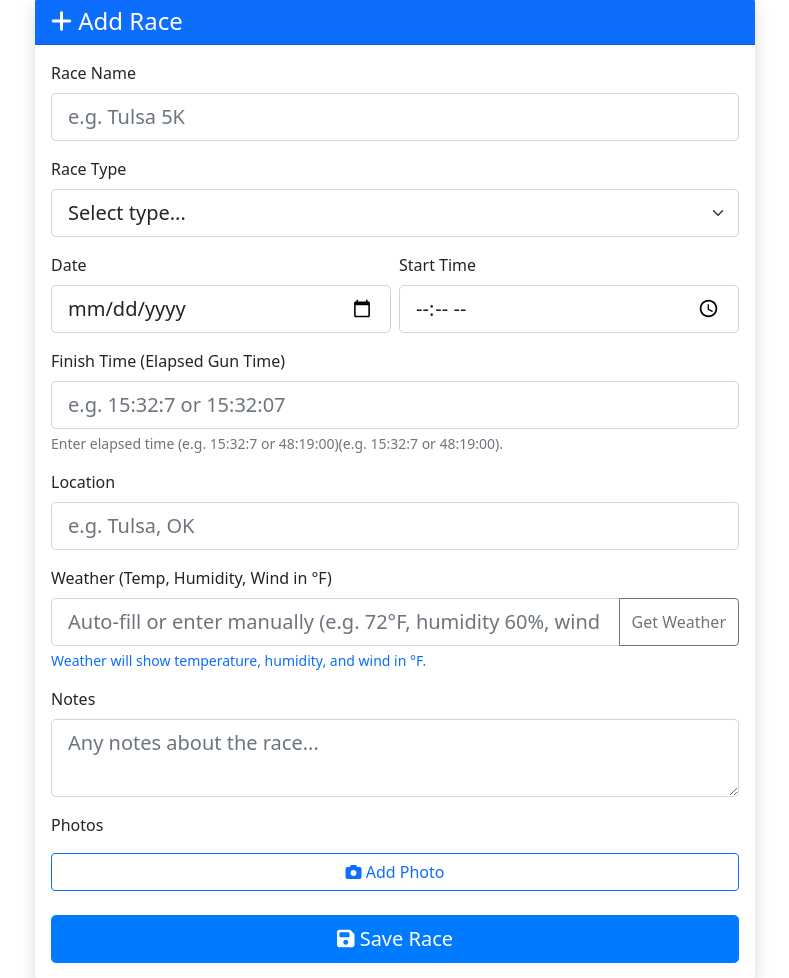
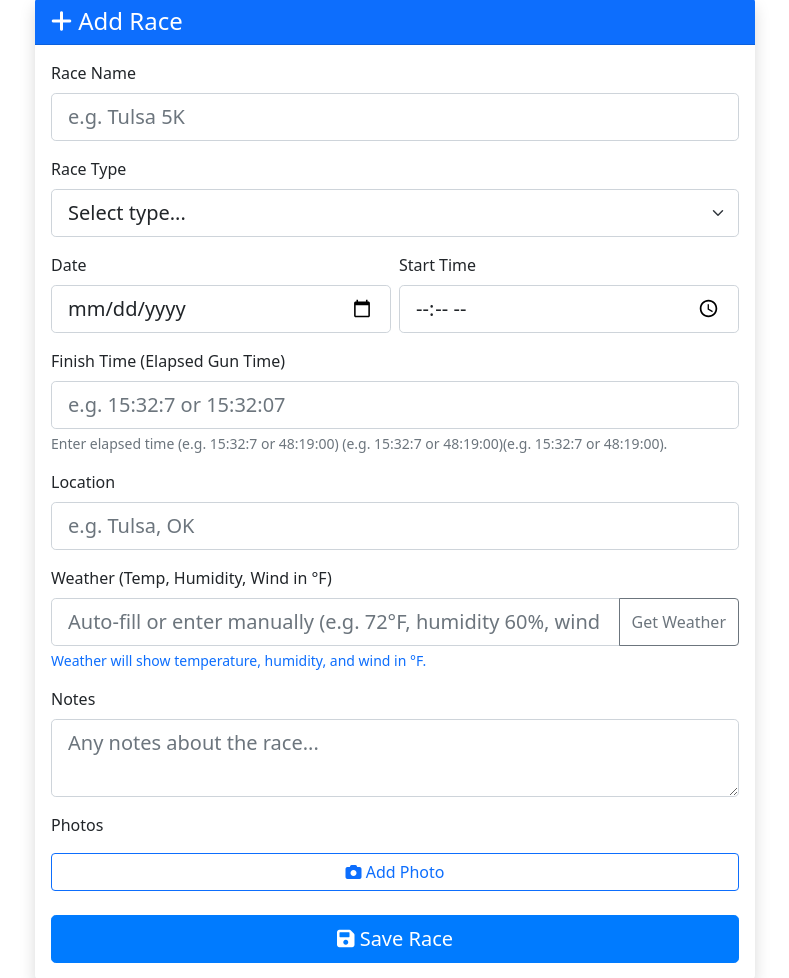
Before and after one commit to yancmo1/server-stack-monorepo-v2, a Flask app: page /add_race in a window 1280 px wide. Shown: the part 81-1059 px from the top of the page, without its empty margins (245-1034 px from the left). Run offline with Flask 3, Linux system fonts and the light colour scheme; the visitor is signed in with stand-in values (Sample User, id 1); parts of the project's set-up code (start-up, migrations or seed data) failed here and were passed over.

Commit message:
Auto-commit: 2025-08-06 18:38 -        2 file(s) changed [pwa-tracker deploy]

```diff
--- a/apps/5k-tracker-pwa/templates/add_race.html
+++ b/apps/5k-tracker-pwa/templates/add_race.html
@@ -40,7 +40,7 @@
                         <div class="mb-3">
                             <label for="finish_time" class="form-label">Finish Time (Elapsed Gun Time)</label>
                             <input type="text" class="form-control form-control-lg" id="finish_time" name="finish_time" placeholder="e.g. 15:32:7 or 15:32:07" required pattern="^([0-9]{1,2}:)?[0-5]?[0-9]:[0-5][0-9](:[0-9]{1,2})?$" title="Format: MM:SS:0, MM:SS:00, HH:MM:SS, or MM:SS">
-                            <div class="form-text">Enter elapsed time (e.g. 15:32:7 or 48:19:00)(e.g. 15:32:7 or 48:19:00).</div>
+                            <div class="form-text">Enter elapsed time (e.g. 15:32:7 or 48:19:00) (e.g. 15:32:7 or 48:19:00)(e.g. 15:32:7 or 48:19:00).</div>
                         </div>
                         <div class="mb-3">
                             <label for="location" class="form-label">Location</label>
--- a/apps/5k-tracker-pwa/templates/edit_race.html
+++ b/apps/5k-tracker-pwa/templates/edit_race.html
@@ -53,7 +53,7 @@
                                 <div class="mb-3">
                                     <label for="finish_time" class="form-label">Finish Time (Elapsed Gun Time) *</label>
                                     <input type="text" class="form-control" id="finish_time" name="finish_time" value="{{ race.finish_time }}" placeholder="e.g. 15:32:7 or 15:32:07" required pattern="^([0-9]{1,2}:)?[0-5]?[0-9]:[0-5][0-9](:[0-9]{1,2})?$" title="Format: MM:SS:0, MM:SS:00, HH:MM:SS, or MM:SS">
-                                    <div class="form-text">Enter elapsed time (e.g. 15:32:7 or 48:19:00)(e.g. 15:32:7 for 15 min, 32 sec, 7 tenths; 15:32:07 for hundredths; or 48:19:00 for 48 hours, 19 minutes, 0 seconds).</div>
+                                    <div class="form-text">Enter elapsed time (e.g. 15:32:7 or 48:19:00).</div>
                                 </div>
                             </div>
                         </div>
```
